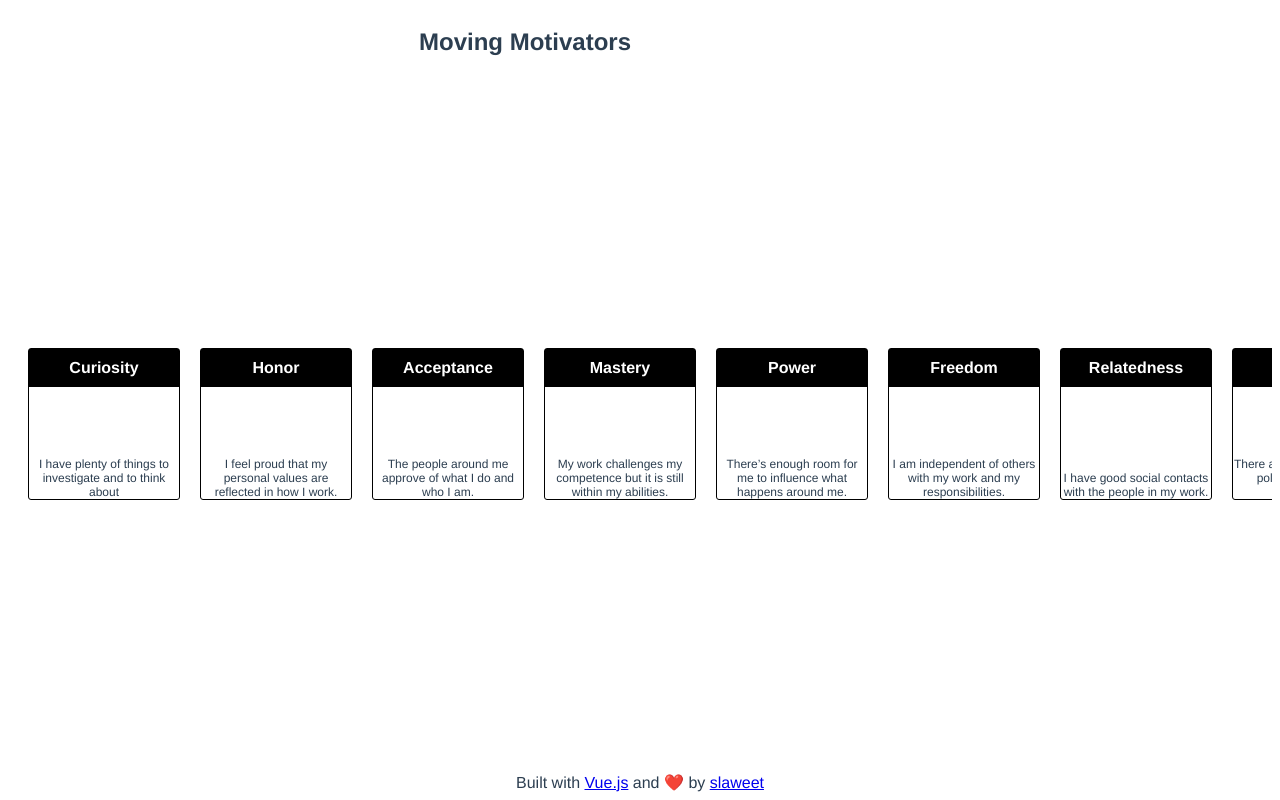
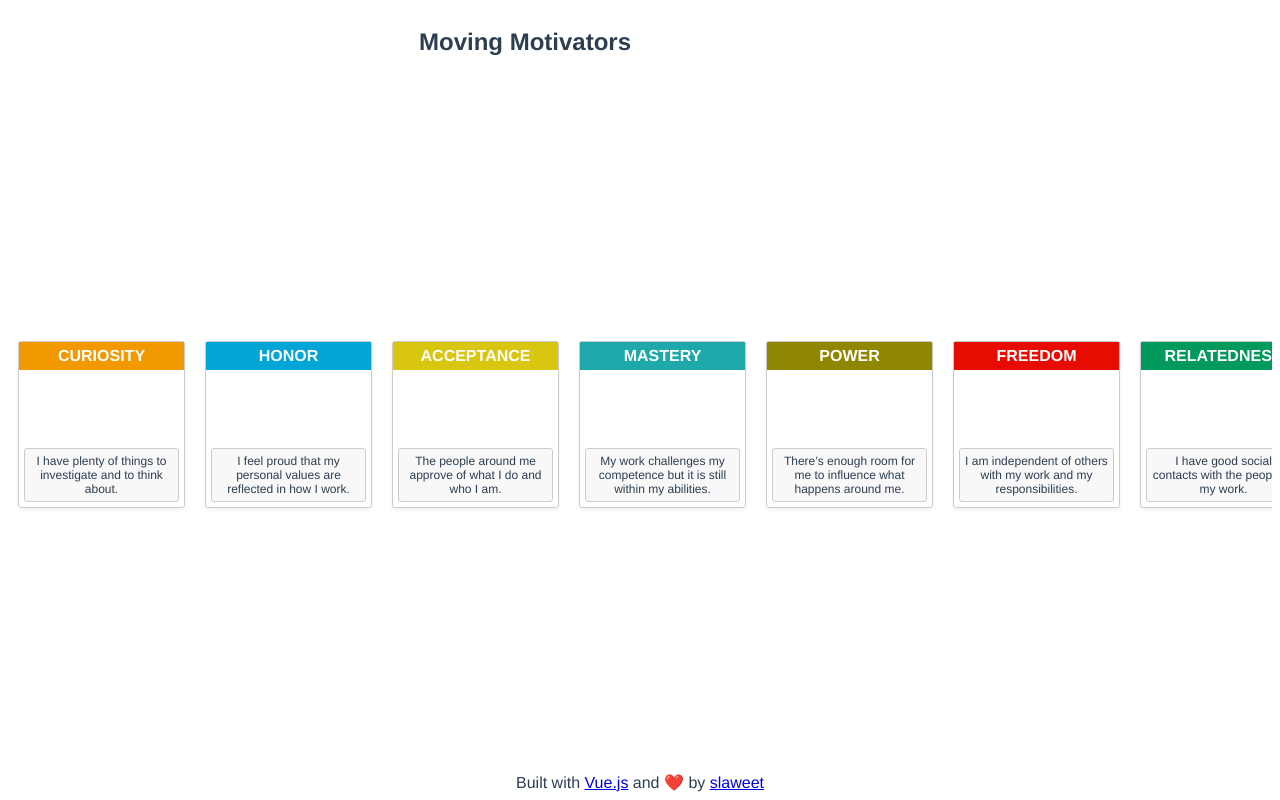
Before and after one commit to slaweet/moving-motivators, a Vue app: page / in a window 1280 px wide. Built offline with nearby package versions, Linux system fonts and the light colour scheme.

Commit message:
🎨 Add colors and other styles to the cards

```diff
--- a/src/cards.ts
+++ b/src/cards.ts
@@ -3,34 +3,44 @@ import { Card } from './types';
 const cards:Card[] = [
   {
     name: 'Curiosity',
-    description: 'I have plenty of things to investigate and to think about',
+    description: 'I have plenty of things to investigate and to think about.',
+    color: '#f29901',
   }, {
     name: 'Honor',
     description: 'I feel proud that my personal values are reflected in how I work.',
+    color: '#01a6d6',
   }, {
     name: 'Acceptance',
     description: 'The people around me approve of what I do and who I am.',
+    color: '#d9c610',
   }, {
     name: 'Mastery',
     description: 'My work challenges my competence but it is still within my abilities.',
+    color: '#1da9aa',
   }, {
     name: 'Power',
     description: 'There’s enough room for me to influence what happens around me.',
+    color: '#8f8702',
   }, {
     name: 'Freedom',
     description: 'I am independent of others with my work and my responsibilities.',
+    color: '#e80b02',
   }, {
     name: 'Relatedness',
     description: 'I have good social contacts with the people in my work.',
+    color: '#01995c',
   }, {
     name: 'Order',
     description: 'There are enough rules and policies for a stable environment.',
+    color: '#e28fd5',
   }, {
     name: 'Goal',
     description: 'My purpose in life is reflected in the work that I do.',
+    color: '#020053',
   }, {
     name: 'Status',
     description: 'My position is good, and recognized by the people who work with me.',
+    color: '#e832a0',
   },
 ];
 export default cards;
--- a/src/components/Cards.vue
+++ b/src/components/Cards.vue
@@ -2,7 +2,7 @@
   <div class="cards">
     <div v-for="card in cards" :key="card.name">
       <span class="card">
-        <span class="name">{{card.name}}</span>
+        <span class="name" :style="{'background': card.color}">{{card.name}}</span>
         <span class="description">{{card.description}}</span>
       </span>
     </div>
@@ -29,31 +29,37 @@ export default class Cards extends Vue {
   align-items: center;
   width: 100%;
   overflow-x: auto;
-  padding: 10px;
   box-sizing: border-box;
 }
 
 .card {
   display: block;
-  width: 150px;
-  height: 150px;
-  border: 1px solid black;
+  width: 165px;
+  height: 165px;
+  border: 1px solid #cccccc;
   border-radius: 3px;
-  margin: 10px;
   margin: 10px;
   display: flex;
   flex-direction: column;
   justify-content: space-between;
+  box-shadow:rgba(6, 6, 6, 0.06) 0px 2px 4px 0px;
+  cursor: pointer;
 }
 
 .name {
   color: white;
-  background: black;
-  padding: 10px;
+  background: #cccccc;
+  padding: 5px;
   font-weight: bold;
+  text-transform: uppercase;
 }
 
 .description {
   font-size: 12px;
+  border: 1px solid #cccccc;
+  border-radius: 3px;
+  margin: 5px;
+  padding: 5px;
+  background: #f8f8f8;
 }
 </style>
--- a/src/types.ts
+++ b/src/types.ts
@@ -1,4 +1,5 @@
 export interface Card {
   name: string
   description: string
+  color: string
 }
```
